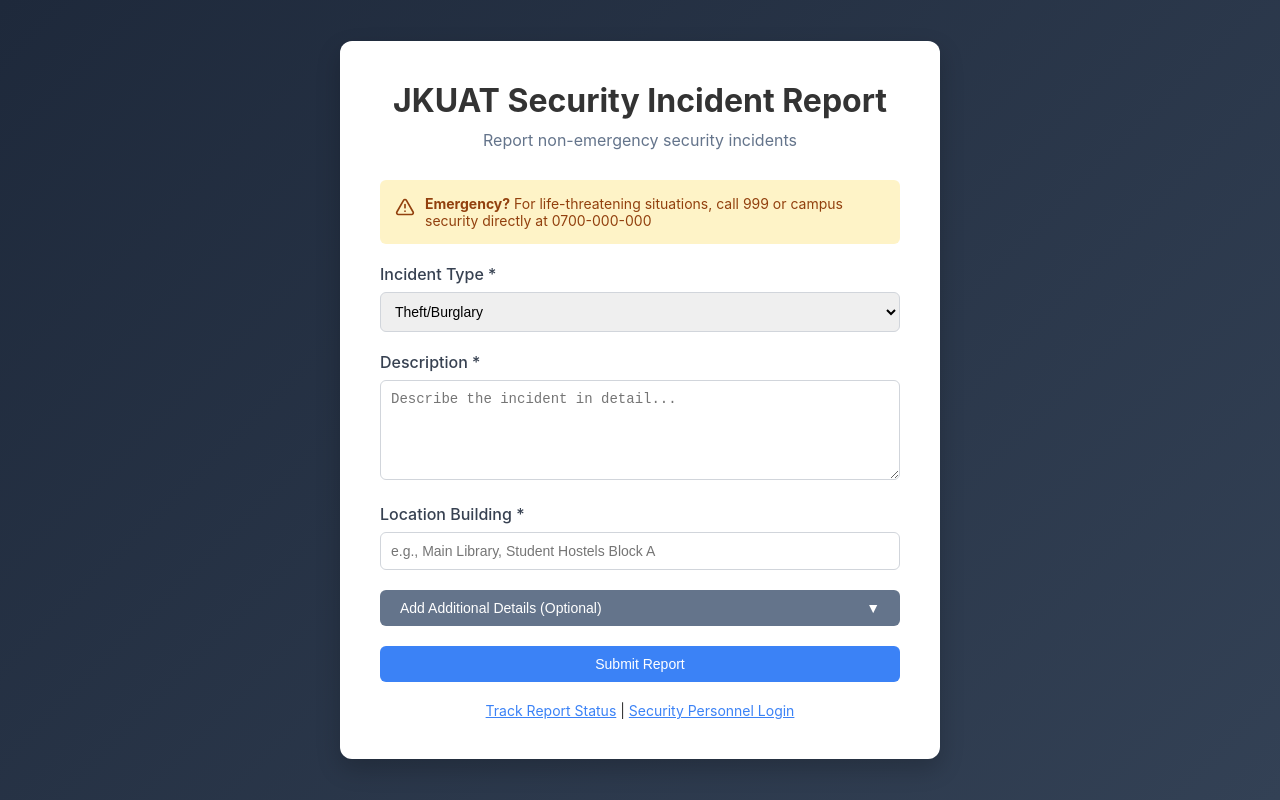
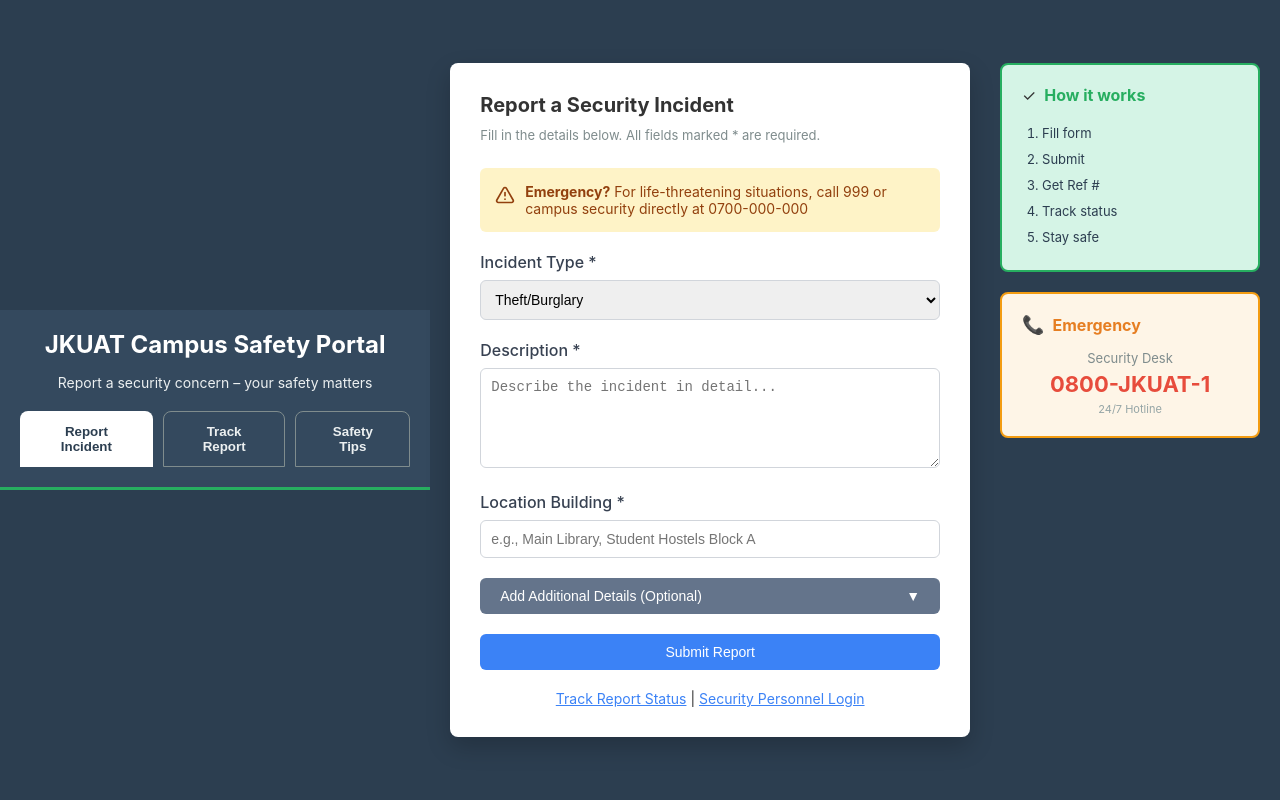
Before and after one commit to IanOtollo/jkuat-emergency-portal, a React (Vite) app in the folder frontend/: page /public in a window 1280 px wide. Built offline with nearby package versions, Linux system fonts and the light colour scheme.

Commit message:
Implement wireframe UI: Figure 3.5 (Dashboard) and Figure 3.6 (Public Portal)

```diff
--- a/frontend/src/App.css
+++ b/frontend/src/App.css
@@ -17,7 +17,7 @@
 
 .sidebar {
   width: 250px;
-  background: #1e293b;
+  background: #2c3e50;
   color: white;
   padding: 20px;
   position: fixed;
@@ -33,7 +33,8 @@
 
 .sidebar-header h1 {
   font-size: 18px;
-  color: #3b82f6;
+  color: #ffffff;
+  font-weight: 600;
 }
 
 .sidebar-nav {
@@ -55,9 +56,13 @@
   transition: all 0.2s;
 }
 
-.sidebar-nav a:hover,
+.sidebar-nav a:hover {
+  background: #34495e;
+  color: white;
+}
+
 .sidebar-nav a.active {
-  background: #334155;
+  background: #27ae60;
   color: white;
 }
 
@@ -113,7 +118,7 @@
   background: white;
   border-radius: 8px;
   padding: 20px;
-  box-shadow: 0 1px 3px rgba(0,0,0,0.1);
+  box-shadow: 0 1px 3px rgba(0, 0, 0, 0.1);
   margin-bottom: 20px;
 }
 
@@ -128,7 +133,7 @@
   background: white;
   padding: 20px;
   border-radius: 8px;
-  box-shadow: 0 1px 3px rgba(0,0,0,0.1);
+  box-shadow: 0 1px 3px rgba(0, 0, 0, 0.1);
 }
 
 .stat-card h3 {
@@ -245,7 +250,7 @@
   background: white;
   padding: 40px;
   border-radius: 12px;
-  box-shadow: 0 10px 25px rgba(0,0,0,0.2);
+  box-shadow: 0 10px 25px rgba(0, 0, 0, 0.2);
   width: 100%;
   max-width: 400px;
 }
@@ -279,7 +284,7 @@
   background: white;
   padding: 40px;
   border-radius: 12px;
-  box-shadow: 0 10px 25px rgba(0,0,0,0.2);
+  box-shadow: 0 10px 25px rgba(0, 0, 0, 0.2);
 }
 
 .filters {
--- a/frontend/src/components/Layout.jsx
+++ b/frontend/src/components/Layout.jsx
@@ -16,13 +16,13 @@
     <div className="app-container">
       <aside className="sidebar">
         <div className="sidebar-header">
-          <h1>JKUAT Security</h1>
-          <div style={{ fontSize: '12px', color: '#94a3b8', marginTop: '5px' }}>
-            <User size={14} style={{ display: 'inline', marginRight: '5px' }} />
-            {user?.full_name}
+          <h1>JKUAT Emergency Incident Management System</h1>
+          <div style={{ fontSize: '13px', color: '#ecf0f1', marginTop: '10px', display: 'flex', alignItems: 'center', gap: '8px' }}>
+            <User size={16} />
+            <span>{user?.full_name} ({user?.role?.charAt(0).toUpperCase() + user?.role?.slice(1)})</span>
           </div>
-          <div style={{ fontSize: '11px', color: '#64748b' }}>
-            {user?.role?.toUpperCase()}
+          <div style={{ fontSize: '11px', color: '#95a5a6', marginTop: '3px', paddingLeft: '24px' }}>
+            [Logout]
           </div>
         </div>
 
@@ -35,15 +35,21 @@
               </Link>
             </li>
             <li>
+              <Link to="/incidents/new" className={isActive('/incidents/new')}>
+                <Plus size={18} />
+                New Incident
+              </Link>
+            </li>
+            <li>
+              <Link to="/my-incidents" className={isActive('/my-incidents')}>
+                <FileText size={18} />
+                My Incidents
+              </Link>
+            </li>
+            <li>
               <Link to="/incidents" className={isActive('/incidents')}>
                 <FileText size={18} />
                 All Incidents
-              </Link>
-            </li>
-            <li>
-              <Link to="/incidents/new" className={isActive('/incidents/new')}>
-                <Plus size={18} />
-                Create Incident
               </Link>
             </li>
             {canAccessAnalytics && (
@@ -54,9 +60,21 @@
                 </Link>
               </li>
             )}
+            <li>
+              <Link to="/evidence" className={isActive('/evidence')}>
+                <FileText size={18} />
+                Evidence
+              </Link>
+            </li>
+            <li>
+              <Link to="/profile" className={isActive('/profile')}>
+                <User size={18} />
+                Profile
+              </Link>
+            </li>
             {canAccessUsers && (
               <li>
-                <div style={{ padding: '10px 15px', fontSize: '12px', color: '#94a3b8', textTransform: 'uppercase', letterSpacing: '1px', marginTop: '10px' }}>
+                <div style={{ padding: '10px 15px', fontSize: '12px', color: '#95a5a6', textTransform: 'uppercase', letterSpacing: '1px', marginTop: '10px' }}>
                   Administration
                 </div>
                 <Link to="/users" className={isActive('/users')}>
@@ -65,33 +83,34 @@
                 </Link>
               </li>
             )}
-            <li style={{ marginTop: 'auto' }}>
+          </ul>
+        </nav>
+
+        <div style={{ position: 'absolute', bottom: '80px', width: 'calc(100% - 40px)' }}>
           <a
-                href="tel:0793824968"
+            href="tel:0800-JKUAT-1"
             className="emergency-link"
             style={{
-                  color: '#ef4444',
+              color: '#e74c3c',
               fontWeight: 'bold',
               display: 'flex',
               alignItems: 'center',
               gap: '8px',
-                  padding: '10px 15px',
+              padding: '12px 15px',
               borderRadius: '8px',
-                  border: '1px solid #fee2e2',
-                  backgroundColor: '#fef2f2'
+              border: '2px solid #e74c3c',
+              backgroundColor: '#fef5e7',
+              textDecoration: 'none'
             }}
           >
-                <div style={{ padding: '8px', backgroundColor: '#ef4444', borderRadius: '50%', color: 'white' }}>
-                  <LogOut size={16} style={{ transform: 'rotate(-90deg)' }} />
-                </div>
-                <div>
-                  <div style={{ fontSize: '10px', textTransform: 'uppercase' }}>Emergency Call</div>
-                  <div style={{ fontSize: '14px' }}>0793824968</div>
+            <div style={{ fontSize: '12px', textTransform: 'uppercase', flex: 1 }}>🚨 Emergency</div>
+            <div style={{ textAlign: 'right' }}>
+              <div style={{ fontSize: '10px', color: '#e67e22' }}>Security Desk</div>
+              <div style={{ fontSize: '14px', fontWeight: 'bold' }}>0800-JKUAT-1</div>
+              <div style={{ fontSize: '9px', color: '#95a5a6' }}>24/7 Hotline</div>
             </div>
           </a>
-            </li>
-          </ul>
-        </nav>
+        </div>
 
         <div style={{ position: 'absolute', bottom: '20px', width: 'calc(100% - 40px)' }}>
           <button
@@ -103,11 +122,11 @@
             Logout
           </button>
         </div>
-      </aside>
+      </aside >
 
       <main className="main-content">
         {children}
       </main>
-    </div>
+    </div >
   );
 }
--- a/frontend/src/pages/PublicReport.jsx
+++ b/frontend/src/pages/PublicReport.jsx
@@ -86,14 +86,34 @@
   }
 
   return (
-    <div className="public-container">
-      <div className="public-box">
-        <div style={{ textAlign: 'center', marginBottom: '30px' }}>
-          <h1>JKUAT Security Incident Report</h1>
-          <p style={{ color: '#64748b', marginTop: '10px' }}>
-            Report non-emergency security incidents
-          </p>
+    <div className="public-container" style={{ background: '#2c3e50', minHeight: '100vh', padding: '0' }}>
+      {/* Header with Tabs */}
+      <div style={{ background: '#34495e', padding: '20px 0', borderBottom: '3px solid #27ae60' }}>
+        <div style={{ maxWidth: '1200px', margin: '0 auto', padding: '0 20px' }}>
+          <h1 style={{ color: 'white', textAlign: 'center', marginBottom: '15px', fontSize: '24px' }}>JKUAT Campus Safety Portal</h1>
+          <p style={{ color: '#ecf0f1', textAlign: 'center', fontSize: '14px', marginBottom: '20px' }}>Report a security concern – your safety matters</p>
+
+          {/* Tabs */}
+          <div style={{ display: 'flex', justifyContent: 'center', gap: '10px' }}>
+            <button style={{ padding: '12px 30px', background: 'white', color: '#2c3e50', border: 'none', borderRadius: '8px 8px 0 0', fontWeight: '600', cursor: 'pointer' }}>
+              Report Incident
+            </button>
+            <button onClick={() => navigate('/public/status')} style={{ padding: '12px 30px', background: 'transparent', color: '#ecf0f1', border: '1px solid #7f8c8d', borderRadius: '8px 8px 0 0', fontWeight: '600', cursor: 'pointer' }}>
+              Track Report
+            </button>
+            <button style={{ padding: '12px 30px', background: 'transparent', color: '#ecf0f1', border: '1px solid #7f8c8d', borderRadius: '8px 8px 0 0', fontWeight: '600', cursor: 'pointer' }}>
+              Safety Tips
+            </button>
           </div>
+        </div>
+      </div>
+
+      {/* Main Content Area */}
+      <div style={{ maxWidth: '1200px', margin: '30px auto', padding: '0 20px', display: 'grid', gridTemplateColumns: '2fr 1fr', gap: '30px' }}>
+        {/* Main Form */}
+        <div className="public-box" style={{ background: 'white', padding: '30px', borderRadius: '8px' }}>
+          <h2 style={{ marginBottom: '10px', fontSize: '20px' }}>Report a Security Incident</h2>
+          <p style={{ color: '#7f8c8d', fontSize: '13px', marginBottom: '25px' }}>Fill in the details below. All fields marked * are required.</p>
 
           <div style={{ background: '#fef3c7', padding: '15px', borderRadius: '6px', marginBottom: '20px' }}>
             <div style={{ display: 'flex', gap: '10px', alignItems: 'flex-start' }}>
@@ -237,6 +257,38 @@
             </div>
           </form>
         </div>
+
+        {/* Sidebar Panels */}
+        <div style={{ display: 'flex', flexDirection: 'column', gap: '20px' }}>
+          {/* How it works */}
+          <div style={{ background: '#d5f4e6', padding: '20px', borderRadius: '8px', border: '2px solid #27ae60' }}>
+            <div style={{ display: 'flex', alignItems: 'center', gap: '8px', marginBottom: '15px' }}>
+              <span style={{ fontSize: '16px' }}>✓</span>
+              <h3 style={{ fontSize: '16px', color: '#27ae60', margin: 0 }}>How it works</h3>
+            </div>
+            <ol style={{ paddingLeft: '20px', margin: 0, color: '#2c3e50', fontSize: '13px', lineHeight: '2' }}>
+              <li>Fill form</li>
+              <li>Submit</li>
+              <li>Get Ref #</li>
+              <li>Track status</li>
+              <li>Stay safe</li>
+            </ol>
+          </div>
+
+          {/* Emergency Contact */}
+          <div style={{ background: '#fef5e7', padding: '20px', borderRadius: '8px', border: '2px solid #f39c12' }}>
+            <div style={{ display: 'flex', alignItems: 'center', gap: '8px', marginBottom: '10px' }}>
+              <span style={{ fontSize: '18px' }}>📞</span>
+              <h3 style={{ fontSize: '16px', color: '#e67e22', margin: 0 }}>Emergency</h3>
+            </div>
+            <div style={{ textAlign: 'center', marginTop: '15px' }}>
+              <div style={{ fontSize: '13px', color: '#7f8c8d', marginBottom: '5px' }}>Security Desk</div>
+              <div style={{ fontSize: '22px', fontWeight: 'bold', color: '#e74c3c', marginBottom: '5px' }}>0800-JKUAT-1</div>
+              <div style={{ fontSize: '11px', color: '#95a5a6' }}>24/7 Hotline</div>
+            </div>
+          </div>
+        </div>
+      </div>
     </div>
   );
 }
```
Also changed, not shown: frontend/src/pages/Dashboard.jsx (+54 -1 lines). Lines whose indentation alone changed are shown as unchanged.
